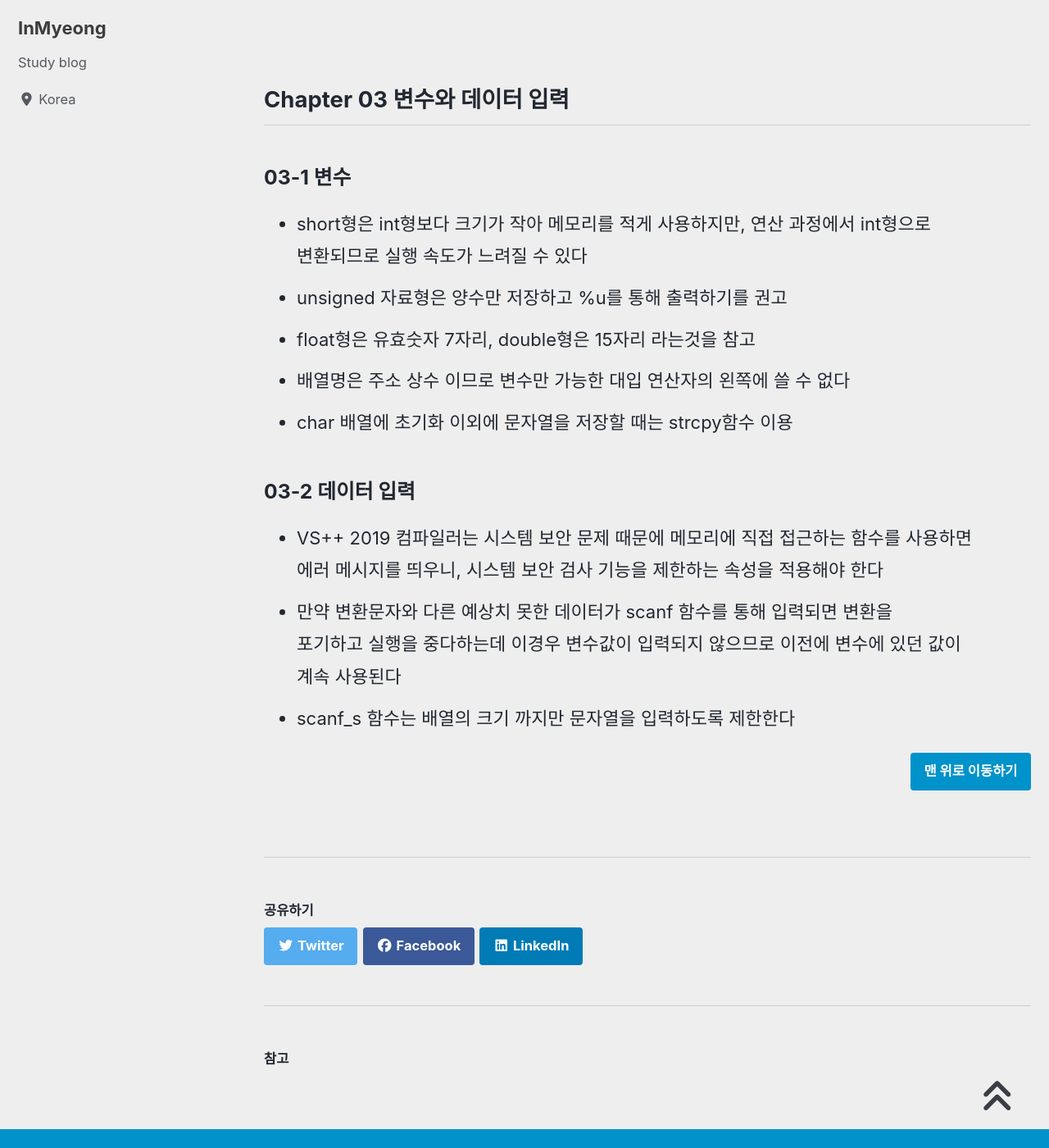
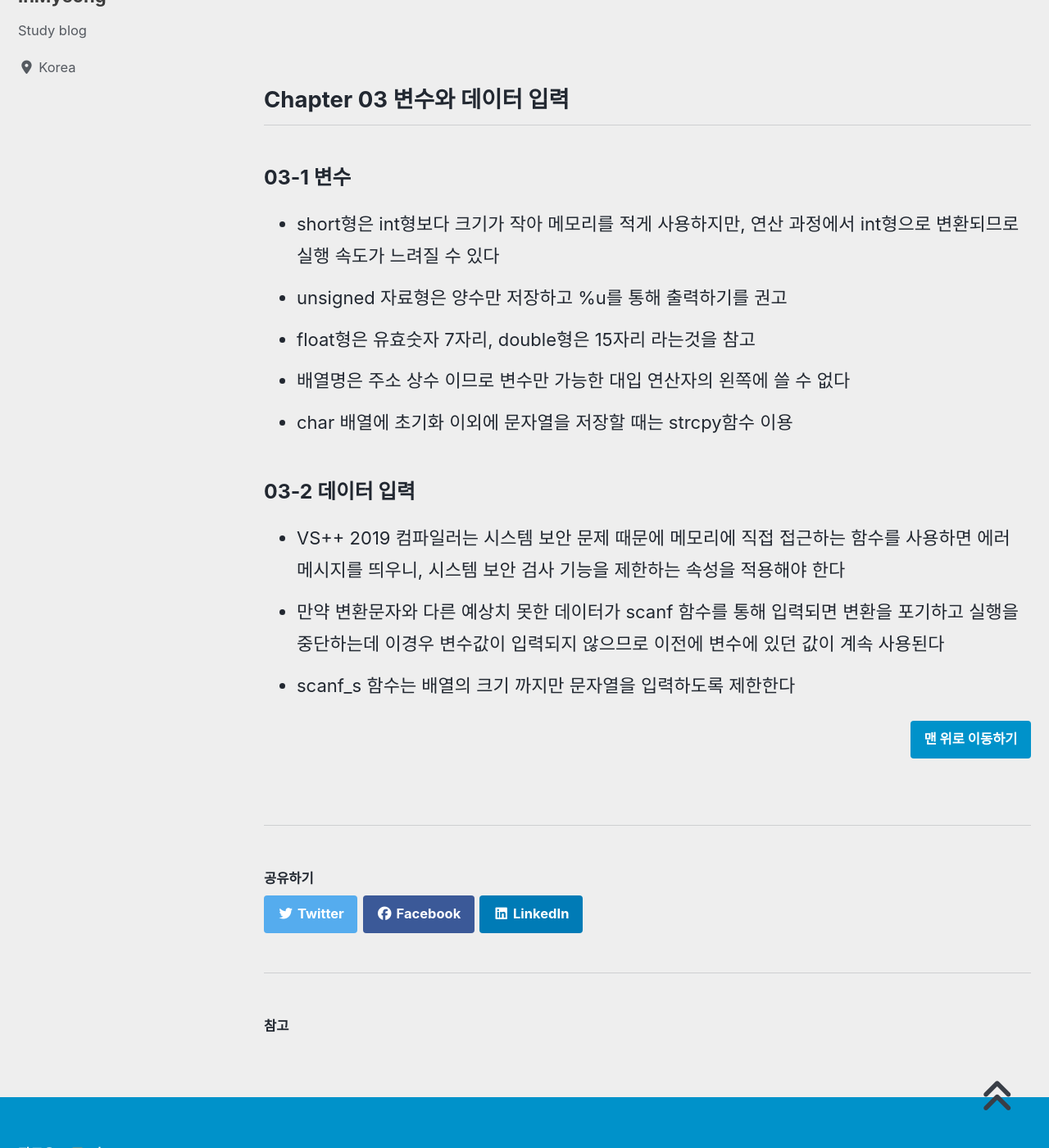
Before and after one commit to devMyeong/devMyeong.github.io, a Jekyll site: the page built from _posts/c/2021-06-28-c.md, in a window 1280 px wide and 1400 px high, scrolled down 1966 px. Shown: the whole window at 82% size. Built offline with Jekyll 4.4.1, drawn with Linux system fonts in a browser that asks for light colours; cached includes are drawn as plain includes; nearby versions of some CDN libraries; some web fonts are replaced.

Commit message:
spacing break

```diff
--- a/_posts/c/2021-06-28-c.md
+++ b/_posts/c/2021-06-28-c.md
@@ -46,7 +46,7 @@ last_modified_at: 2021-07-03
 ## Chapter 03 변수와 데이터 입력
 
 ### 03-1 변수
-- short형은 int형보다 크기가 작아 메모리를 적게 사용하지만, 연산 과정에서 int형으로 <br>
+- short형은 int형보다 크기가 작아 메모리를 적게 사용하지만, 연산 과정에서 int형으로
 변환되므로 실행 속도가 느려질 수 있다
 - unsigned 자료형은 양수만 저장하고 %u를 통해 출력하기를 권고
 - float형은 유효숫자 7자리, double형은 15자리 라는것을 참고
@@ -54,10 +54,10 @@ last_modified_at: 2021-07-03
 - char 배열에 초기화 이외에 문자열을 저장할 때는 strcpy함수 이용
 
 ### 03-2 데이터 입력
-- VS++ 2019 컴파일러는 시스템 보안 문제 때문에 메모리에 직접 접근하는 함수를 사용하면 <br>
+- VS++ 2019 컴파일러는 시스템 보안 문제 때문에 메모리에 직접 접근하는 함수를 사용하면
 에러 메시지를 띄우니, 시스템 보안 검사 기능을 제한하는 속성을 적용해야 한다
-- 만약 변환문자와 다른 예상치 못한 데이터가 scanf 함수를 통해 입력되면 변환을 <br>
-포기하고 실행을 중다하는데 이경우 변수값이 입력되지 않으므로 이전에 변수에 있던 값이 <br>
+- 만약 변환문자와 다른 예상치 못한 데이터가 scanf 함수를 통해 입력되면 변환을 포기하고
+실행을 중단하는데 이경우 변수값이 입력되지 않으므로 이전에 변수에 있던 값이
 계속 사용된다
 - scanf_s 함수는 배열의 크기 까지만 문자열을 입력하도록 제한한다
 
```
